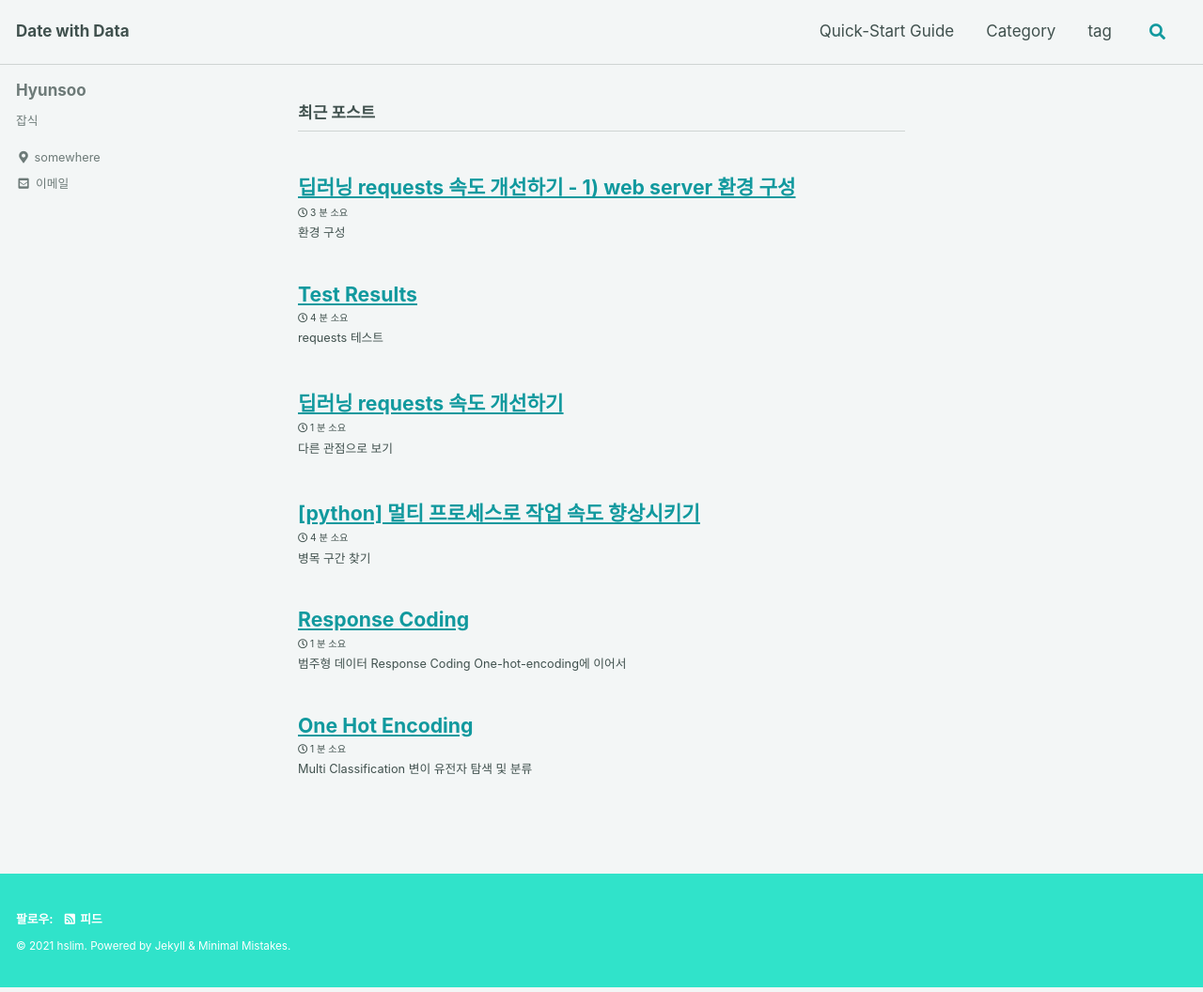
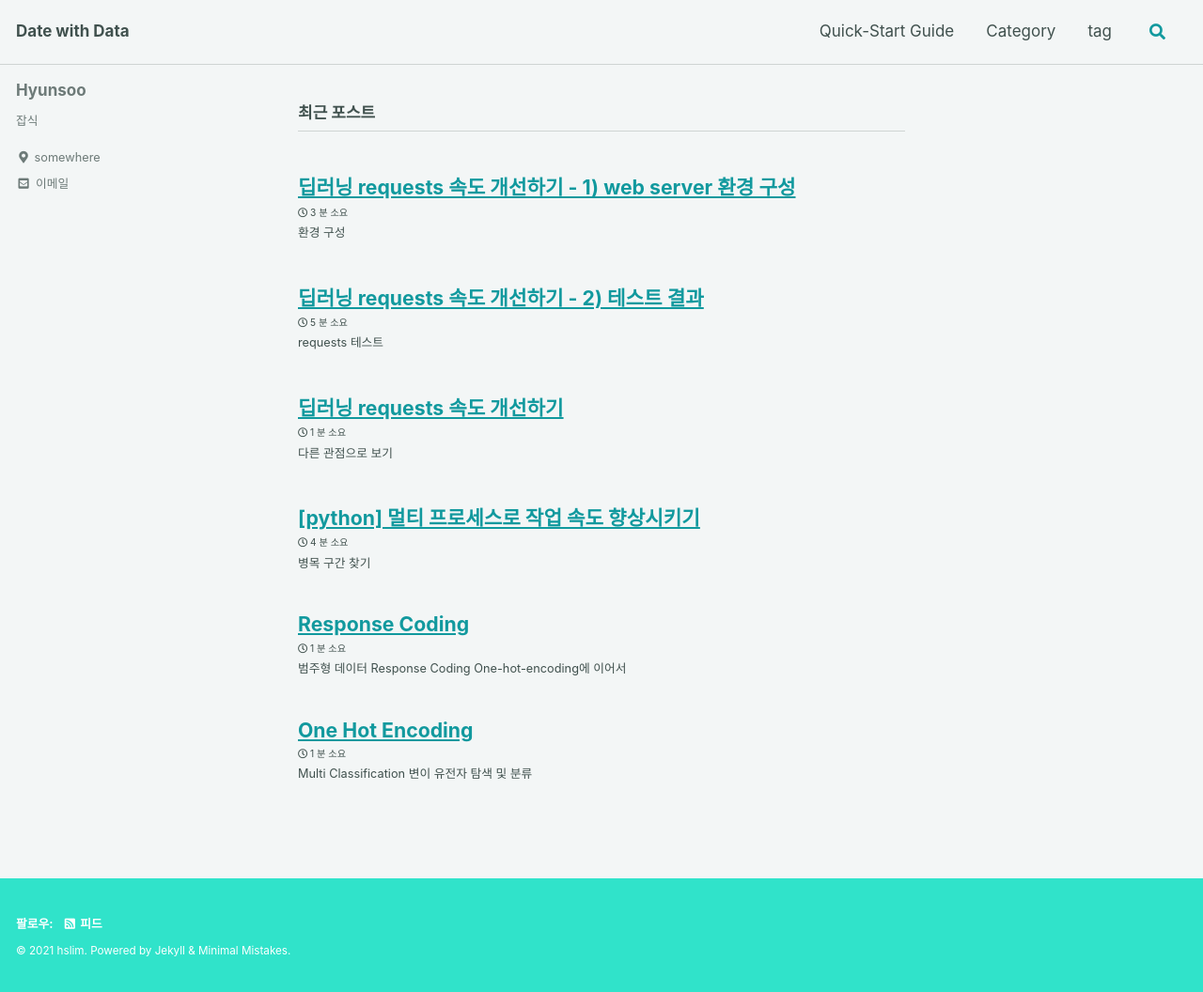
Before and after one commit to hslim8888/hslim8888.github.io, a Jekyll site: the page built from index.html, in a window 1280 px wide. Shown: the whole page at 94% size. Built offline with Jekyll 4.4.1, drawn with Linux system fonts in a browser that asks for light colours; cached includes are drawn as plain includes; the list of posts is cut into pages by our own code; part of the change alters nothing that is shown.

Commit message:
test result 등록

````diff
--- a/_posts/2021-08-28-test-results.md
+++ b/_posts/2021-08-28-test-results.md
@@ -1,3 +1,14 @@
+---
+layout: posts
+title: "딥러닝 requests 속도 개선하기 - 2) 테스트 결과"
+categories:
+  - datascience
+tags:
+  - deeplearning, requests, http, web_server, 속도, 개선
+use_math: true
+comments: true
+---
+
 # requests 테스트
 
 테스트는 다음과 같은 조건으로 한다.  (MP==멀티 프로세스, MT==멀티 스레드)
@@ -10,12 +21,10 @@
 테스트 하기 전엔 응답 처리 시간만 고려 대상이었으나, 관찰 결과 GPU 메모리 사용량 또한 살펴봐야한다는 걸 깨달았다.
 
 결과부터 말하자면,
-
 서버 구성과 requests 방식 둘 다 MT로 했을 때, GPU 메모리 사용량을 크게 늘리지 않으면서도 처리 속도를 기존 대비 37% 이상 줄일 수 있었다.
 
-![Untitled](requests%20%E1%84%90%E1%85%A6%E1%84%89%E1%85%B3%E1%84%90%E1%85%B3%20e6a173b1c5bb46f7a6e45193fd055d5c/Untitled.png)
-
-![Untitled](requests%20%E1%84%90%E1%85%A6%E1%84%89%E1%85%B3%E1%84%90%E1%85%B3%20e6a173b1c5bb46f7a6e45193fd055d5c/Untitled%201.png)
+<p align="center"><img src='https://user-images.githubusercontent.com/61413986/131213801-c1f8f7f7-85d4-4b4a-b3ab-8cb6524aafca.png'></p>
+<p align="center"><img src='https://user-images.githubusercontent.com/61413986/131213787-fa3d31d3-9034-45d7-871d-2859078e7d88.png'></p>
 
 ## flask 단독
 
@@ -27,15 +36,21 @@ GPU 메모리 사용량은 다음 명령어로 살펴볼 수 있다.
 watch -d -n 0.5 nvidia-smi
 ```
 
-1. 처리 속도
+1. 처리 시간
 
 응답(처리 파일) 개수는 [1, 10, 50, 100, 1000]개로 증가시켜 보았고, 각각에 따른 멀티 프로세스의 개수는 [1, 2, 2, 5, 20]개로 구성해보았다.
 
 멀티 프로세스 개수 선정의 기준은 없고, 테스트할 조건이 많아 임의적으로 구성하였다.
 
-[Untitled](https://www.notion.so/7c5420bfe0d34e5f81d40df24f78b79f)
+|file_len|flask (sec)|flask_mp (sec)|flask_mt (sec)|ratio (%)|req multi number|
+|----|----|----|----|----|----|
+|1|0.350475|0.349153|0.33332|99.622653|1|
+|10|3.002874|2.194115|2.227561|73.067182|2|
+|50|14.698248|10.683933|10.552662|72.688476|2|
+|100|29.604961|	19.166628|	19.37616|	64.74127|	5|
+|1000|	305.590274|	208.525319|	212.18949|	68.236896|	20|
 
-![Untitled](requests%20%E1%84%90%E1%85%A6%E1%84%89%E1%85%B3%E1%84%90%E1%85%B3%20e6a173b1c5bb46f7a6e45193fd055d5c/Untitled%202.png)
+<p align="center"><img src='https://user-images.githubusercontent.com/61413986/131213789-e9092aa1-de46-49f8-94b7-9c8aee81e29f.png'></p>
 
 single flask 서버에도 requests를 멀티로 찌르면 응답을 멀티로 하는 것을 알 수 있다.
 
@@ -43,15 +58,22 @@ single flask 서버에도 requests를 멀티로 찌르면 응답을 멀티로
 
 파일개수 100일 때, requests가 MP/MT 5 인 경우 single로 했을 때에 비해 처리 속도가 10초 이상 줄어들었음을 알 수 있다.
 
-1. GPU Memory 사용량 - (참조 : [MiB와 MB는 어떻게 다른가?](https://brunch.co.kr/@leedongins/133))
+2. GPU Memory 사용량 - (참조 : [MiB와 MB는 어떻게 다른가?](https://brunch.co.kr/@leedongins/133))
 
 하지만 해당 방식은 requests 의 멀티 구성(multi number)을 늘리는 만큼 GPU 메모리 사용량이 대략 선형적으로 증가한다는 단점이 있다. (MP 2 일 때를 보면 file_len의 영향도 있는 것으로 보임)
 
 또한 그렇게 늘어난, 해당 프로세스에 물려있는 GPU 메모리는 따로 초기화하는 과정이 없는 이상 계속 물려 있는 것으로 보인다.
 
-[Untitled](https://www.notion.so/ac732eb121ad419cb9f2b4a6f0516d15)
+|file_len|	requests MP 개수|	GPU 메모리 사용량 (MiB)|
+|----|----|----|
+|1|	1|	2467|
+|10|	2|	3137|
+|50|	2|	3669|
+|100|	5|	4512|
+|1000|	20|	9177|
 
-![Untitled](requests%20%E1%84%90%E1%85%A6%E1%84%89%E1%85%B3%E1%84%90%E1%85%B3%20e6a173b1c5bb46f7a6e45193fd055d5c/Untitled%203.png)
+<p align="center"><img src='https://user-images.githubusercontent.com/61413986/131213790-e9a15ee0-6f6c-4764-8617-21053e08d329.png'></p>
+
 
 처리 속도가 30% 이상 감소한다고 할지라도 GPU 메모리 사용량이 3배 정도 증가하면, 그리고 처리량에 따라 더 늘 수도 있음을 감안하면 flask 단독 서버에 멀티 프로세스 혹은 멀티 스레드로 request를 요청하는 방식은 고려 대상조차 아닌 것으로 보인다.
 
@@ -67,7 +89,7 @@ single flask 서버에도 requests를 멀티로 찌르면 응답을 멀티로
 
 웹 서버 환경을 다르게 구성하는 것은 gunicorn 실행시 workers와 threads 옵션을 통해 간단히 수행할 수 있다.
 
-```java
+```bash
 gunicorn -b 0.0.0.0:<포트> wsgi:app <옵션>
 ```
 
@@ -79,19 +101,29 @@ flask 단독으로 띄운 것과 비교하기 위해 우선은 workers=1 로 두
 
 파일 개수 100개일 때, flask와 동일하게 request의 MP, MT는 5로 구성한 결과이다.
 
-[Untitled](https://www.notion.so/e62a2c9d795f472eacd5062fc35acd36)
+|file_len|	duration (sec)|	GPU 메모리 사용량 (MiB)|
+|----|----|----|
+|flask|	29.604961	|3137|
+|flask_req_mp5|	19.166628	|4512|
+|flask_req_mt5|	19.37616	|4512|
+|gunicorn|	29.32597	|3137|
+|gunicorn_req_mp5|	28.09986	|3137|
+|gunicorn_req_mt5|	27.88324	|3137|
+|nginx|	29.39187	|3137|
+|nginx_req_mp5|	22.75908	|3137|
+|nginx_req_mt5|	22.6108	|3137|
 
 1. 처리 시간
 
-![Untitled](requests%20%E1%84%90%E1%85%A6%E1%84%89%E1%85%B3%E1%84%90%E1%85%B3%20e6a173b1c5bb46f7a6e45193fd055d5c/Untitled%204.png)
+<p align="center"><img src='https://user-images.githubusercontent.com/61413986/131213791-1d33dcc2-5c32-4870-92e1-f8813f82ae9f.png'></p>
 
 gunicorn 에 직접 요청하는 것은 요청 방식이 어떻든 속도면에서 차이가 없다.
 
 하지만 nginx의 경우 flask에 MP, MT로 요청할 때만큼은 아니지만 약 7초(23%) 정도의 속도 개선이 이뤄졌음을 볼 수 있다.
 
-1. GPU Memory 사용량
+2. GPU Memory 사용량
 
-![Untitled](requests%20%E1%84%90%E1%85%A6%E1%84%89%E1%85%B3%E1%84%90%E1%85%B3%20e6a173b1c5bb46f7a6e45193fd055d5c/Untitled%205.png)
+<p align="center"><img src='https://user-images.githubusercontent.com/61413986/131213792-85f89c7b-d2f4-44cf-9a0f-5fc0ba7dcb46.png'></p>
 
 flask 단독 서버와는 달리 gunicorn, nginx 모두 requests 방식에 따른 GPU 메모리 사용량의 변화는 없다.
 
@@ -99,35 +131,49 @@ flask 단독 서버와는 달리 gunicorn, nginx 모두 requests 방식에 따
 
 하지만 개선의 여지는 없을까?
 
+<br/>
+
 ### gunicorn worker 2
 
 gunicorn의 worker를 늘리는 것은 멀티 프로세스 개념과도 같이 서버를 worker 수만큼 더 띄우는 것과 다름없다.
 
 nvidia-smi 로 확인을 할 수 있는데, 아예 웹 서버가 두 개가 띄워졌다. 여기서 바로 해당 방식의 문제점을 파악할 수 있는데, worker를 늘려서 속도를 개선시킬 수 있다하더라도, worker에 비례해 메모리 사용량이 늘어난다는 것이다.
 
-![Untitled](requests%20%E1%84%90%E1%85%A6%E1%84%89%E1%85%B3%E1%84%90%E1%85%B3%20e6a173b1c5bb46f7a6e45193fd055d5c/Untitled%206.png)
+<p align="center"><img src='https://user-images.githubusercontent.com/61413986/131213793-c94e0771-b742-4039-ab3b-2eb0c860bcda.png'></p>
 
 따라서 채택 불가한 옵션이지만, requests 조건에 따른 처리 시간을 보면 다음과 같다.
 
 서버 구성은 gunicorn worker 2에 파일 개수는 100개이다.
 
-[Untitled](https://www.notion.so/50b7cb25edea47f39e26db172caf5c1a)
+|request MP|	gunicorn|	nginx|
+|---|---|---|
+|1|	30.3229|	28.7468|
+|2|	23.5481|	23.2318|
+|5|	22.9639|	21.1631|
+|10|	23.0195|	21.0489|
 
 그래프에서 flask는 flask 단독 서버에 requests를 싱글로 요청했을 때의 값으로, 가장 기본형과의 비교를 위해 넣었다.
 
-![Untitled](requests%20%E1%84%90%E1%85%A6%E1%84%89%E1%85%B3%E1%84%90%E1%85%B3%20e6a173b1c5bb46f7a6e45193fd055d5c/Untitled%207.png)
+<p align="center"><img src='https://user-images.githubusercontent.com/61413986/131213794-f8718089-505c-4bd0-98fa-79e1d9ce9a8f.png'></p>
 
 역시나 nginx 쪽의 속도가 가장 빠르다.
+
+<br/>
 
 ### gunicorn threads 2
 
 어차피 메모리 문제 때문에 worker를 늘리는 방식은 기각이므로 worker를 더 늘려보지 않고, thread 옵션을 바꿔보기로 한다.
 
-[Untitled](https://www.notion.so/abed88525fde4919af707d75037459c0)
+|request MP|	gunicorn_w2|	nginx_w2	|gunicorn_t2|	nginx_t2|
+|---|---|---|---|---|
+|1|	30.3229|	28.7468|	30.0913|	29.4465|
+|2	|23.5481|	23.2318|	21.5853|	21.7639|
+|5	|22.9639|	21.1631|	21.1883|	19.3698|
+|10	|23.0195|	21.0489|	21.1173|	19.3945|
 
 1. 처리 시간
 
-![Untitled](requests%20%E1%84%90%E1%85%A6%E1%84%89%E1%85%B3%E1%84%90%E1%85%B3%20e6a173b1c5bb46f7a6e45193fd055d5c/Untitled%208.png)
+<p align="center"><img src='https://user-images.githubusercontent.com/61413986/131213795-e5a519c3-fdca-4944-9181-a2abfa553f2a.png'></p>
 
 앞서 gunicorn 에 worker를 2로 늘린 것과 비교를 해보면, thread를 2로 세팅한 쪽이 훨씬 효율적인
 
@@ -137,9 +183,9 @@ nvidia-smi 로 확인을 할 수 있는데, 아예 웹 서버가 두 개가 띄
 - thread 2 일 때의 nginx의 속도가 더 개선되었다.
 - request MP를 늘리면 처리 속도가 빨라지다가 어느 지점에선 임계치에 도달한다.
 
-1. GPU 메모리 사용량
+2. GPU 메모리 사용량
 
-![Untitled](requests%20%E1%84%90%E1%85%A6%E1%84%89%E1%85%B3%E1%84%90%E1%85%B3%20e6a173b1c5bb46f7a6e45193fd055d5c/Untitled%209.png)
+<p align="center"><img src='https://user-images.githubusercontent.com/61413986/131213798-6ca31f0a-e058-4a8b-92b6-a852460dad08.png'></p>
 
 기존 3137MiB에서 3793MiB로 늘어난 것을 볼 수 있다. (참고로 테스트 서버는 /opt/conda/bin/python 을 통해 실행하고 있다.)
 
@@ -153,11 +199,24 @@ gunicorn과 nginx 를 비교하면 nginx 쪽이 지속적으로 더 낫다는
 
 1. 처리 시간
 
-[request 를 MP로](https://www.notion.so/3a2468d3f5f24c30904e7d92cfb67c31)
+- request 를 MP로
+    |request MP	|t2|	t4|	t6|
+    |---|---|---|---|
+    |1	|29.4465	|29.3292	|30.1410|
+    |2	|21.7639	|21.4872	|22.0807|
+    |5	|19.3698	|19.0741	|19.7106|
+    |10	|19.3945	|18.5791	|18.6749|
 
-[request를 MT로](https://www.notion.so/7762d596ef074809925ea751a078b825)
+- request를 MT로
+    |request MT|	t2|	t4|	t6|
+    |---|---|---|---|
+    |1	|31.1286	|29.6854	|29.8881|
+    |2	|22.6746	|21.6944	|21.7618|
+    |5	|19.2557	|18.7895	|19.8223|
+    |10	|19.1327	|18.5023	|18.0640|
 
-![비교.png](requests%20%E1%84%90%E1%85%A6%E1%84%89%E1%85%B3%E1%84%90%E1%85%B3%20e6a173b1c5bb46f7a6e45193fd055d5c/%EB%B9%84%EA%B5%90.png)
+
+<p align="center"><img src='https://user-images.githubusercontent.com/61413986/131213782-69189b3a-ecd6-4702-983a-33400af572f4.png'></p>
 
 파란색이 requests를 MP로, 주황색이 MT로 했을 때의 결과이다.
 
@@ -167,19 +226,26 @@ multi requests number가 5 이상일 땐, 파란색보다 주황색이 조금
 
 아무래도 requests 하나당 처리 시간이 있으니, (이론상) 동시에 여러 요청을 보내는 방식(MP)보다, 대기 타임에 다른 작업을 하는 멀티 스레드 방식이 해당 작업엔 더 맞지 않나 생각된다.
 
-![Untitled](requests%20%E1%84%90%E1%85%A6%E1%84%89%E1%85%B3%E1%84%90%E1%85%B3%20e6a173b1c5bb46f7a6e45193fd055d5c/Untitled%2010.png)
+<p align="center"><img src='https://user-images.githubusercontent.com/61413986/131213799-4b00e0e0-2094-4aeb-81ec-6551a3c5b915.png'></p>
 
 전체를 비교해보면, server t6 & req MT10 이 가장 빠르고 그 뒤를 t6_mp10이 아니라 t4_mt10과 t4_mp10 이 따르고 있다. req_MP의 경우 server(gunicorn)의 threads 옵션을 늘린다고 무조건 속도가 빨라지지 않음을 알 수 있다.
 
-![Untitled](requests%20%E1%84%90%E1%85%A6%E1%84%89%E1%85%B3%E1%84%90%E1%85%B3%20e6a173b1c5bb46f7a6e45193fd055d5c/Untitled%2011.png)
+<p align="center"><img src='https://user-images.githubusercontent.com/61413986/131213800-09c877a9-a6aa-4318-91ac-24db009eb475.png'></p>
 
 그래프로만 판단했을 때, t6의 경우 mt를 좀 더 늘리면 속도 개선의 여지가 있어보이지만, GPU 메모리 사용량도 따져봐야할 시점이다.
 
-1. GPU 메모리 사용량
+2. GPU 메모리 사용량
 
-[GPU 메모리 사용량 - 처리 건수 3000](https://www.notion.so/b3004ce20ff64f4cb88dee27d4cd474b)
+[GPU 메모리 사용량 - 처리 건수 3000]
+|server threads	|req_mp	|req_mt|
+|---|---|---|
+|t1	|3137	|3137|
+|t2	|3981	|3981|
+|t4	|4669	|4481|
+|t6	|5080	|4824|
 
-![Untitled](requests%20%E1%84%90%E1%85%A6%E1%84%89%E1%85%B3%E1%84%90%E1%85%B3%20e6a173b1c5bb46f7a6e45193fd055d5c/Untitled%201.png)
+<p align="center"><img src='https://user-images.githubusercontent.com/61413986/131213787-fa3d31d3-9034-45d7-871d-2859078e7d88.png'></p>
+
 
 GPU 메모리 사용량을 중점적으로 보기 위해 처리 건수를 100에서 3000으로 늘렸다.
 
@@ -197,9 +263,14 @@ request MT가 MP보다 처리 속도도 빨랐지만, GPU 메모리 사용량도
 
 최종적으로 처리 시간이 18초 대로 줄어든 조건들을 선별하면 다음과 같다.
 
-[Untitled](https://www.notion.so/6cc8d51d32744c6897507455c06aefbd)
+|조건|	처리 시간 (100건)|	GPU 메모리 사용량|	단축 시간|	비율|
+|---|---|---|---|---|
+|flask_req_single|	29.6049|	3137	|0	|100|
+|gunicorn_t4_req_mt5|	18.7895|	4481|	10.8154|	63.47|
+|gunicorn_t4_req_mt10|	18.5023|	4481|	11.1026|	62.49|
+|gunicorn_t6_req_mt10|	18.064|	4824|	11.5409|	61.02|
 
-![Untitled](requests%20%E1%84%90%E1%85%A6%E1%84%89%E1%85%B3%E1%84%90%E1%85%B3%20e6a173b1c5bb46f7a6e45193fd055d5c/Untitled.png)
+<p align="center"><img src='https://user-images.githubusercontent.com/61413986/131213801-c1f8f7f7-85d4-4b4a-b3ab-8cb6524aafca.png'></p>
 
 ## 결론
 
````
Also changed, not shown: 4 other files.
